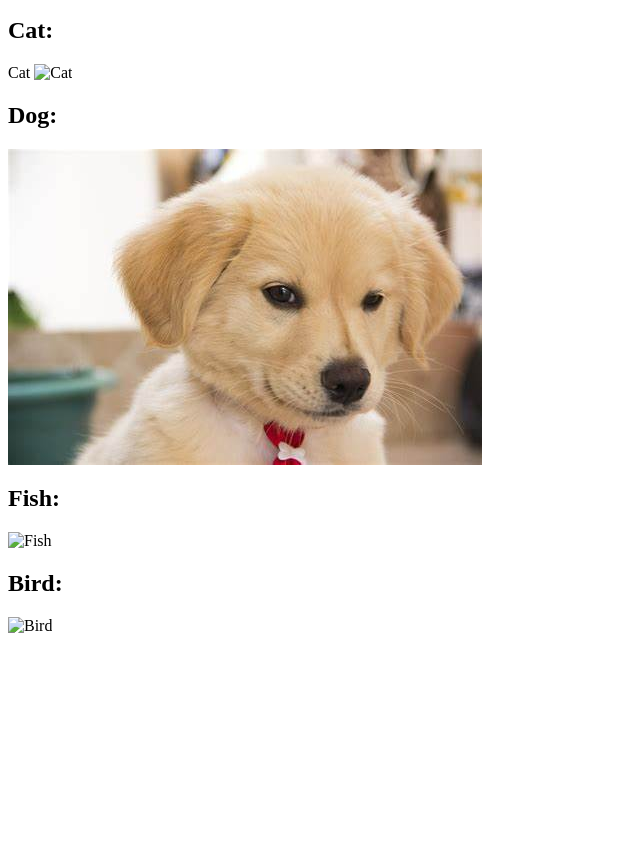
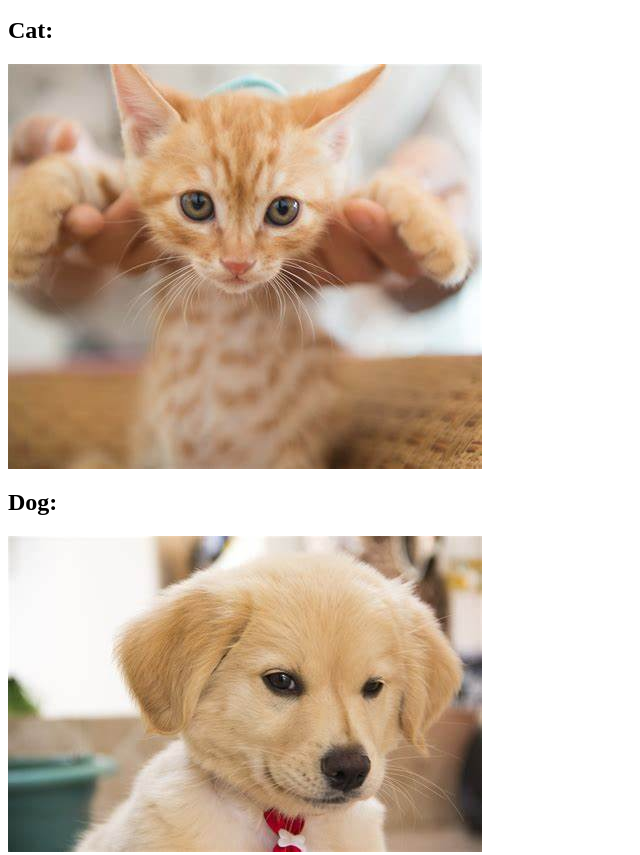
Before and after one commit to OTimileyin/full-stack-web-dev-bootcamp, a plain HTML site: page section-04-multi-page-websites/4.0 File Paths/Folder0/index.html in a window 1280 px wide. Shown: the part 432-1287 px from the top of the page, without its empty margins (0-640 px from the left). Before the commit the page ends 1075 px from the top, so only its background shows below. Drawn offline with Linux system fonts and the light colour scheme.

Commit message:
learn(html): computer file paths

```diff
--- a/section-04-multi-page-websites/4.0 File Paths/Folder0/index.html
+++ b/section-04-multi-page-websites/4.0 File Paths/Folder0/index.html
@@ -1,15 +1,15 @@
 <h1>All the Animals</h1>
 <h2>Rabbit:</h2>
-    <img src="./rabbit.png" alt=" Rabbit" />
+    <img src="./rabbit.png" alt="Rabbit" />
 
-<h2>Cat:</h2>Cat
-    <img src="/cat.png" alt=" Cat" />
+<h2>Cat:</h2>
+    <img src="./Folder3/cat.png" alt="Cat" />
 
 <h2>Dog:</h2>
-    <img src="../dog.png" alt=" Dog" />
+    <img src="../dog.png" alt="Dog" />
 
 <h2>Fish:</h2>
-    <img src="../fish.png" alt=" Fish" />
+    <img src="../Folder1/fish.png" alt="Fish" />
 
 <h2>Bird:</h2>
-    <img src="../bird.png" alt=" Bird" />
+    <img src="../Folder1/Folder2/bird.png" alt="Bird" />
```
